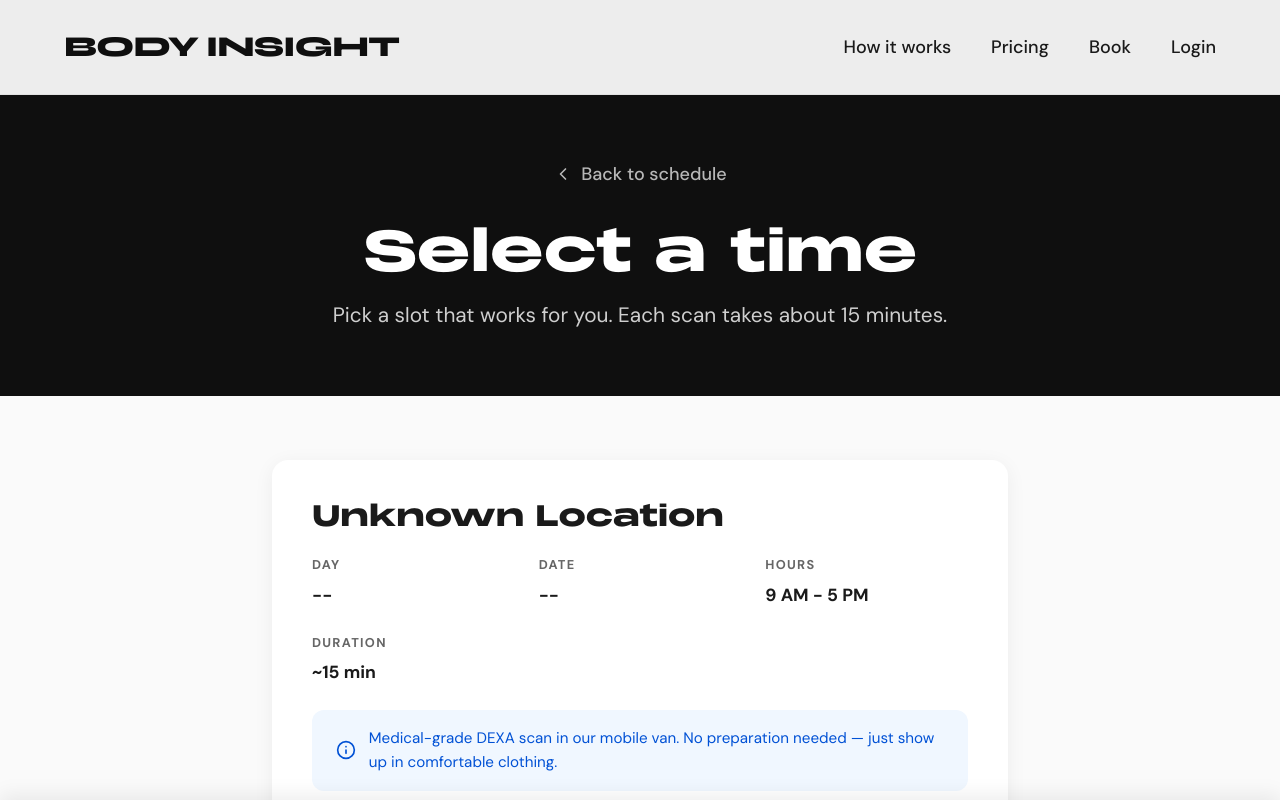
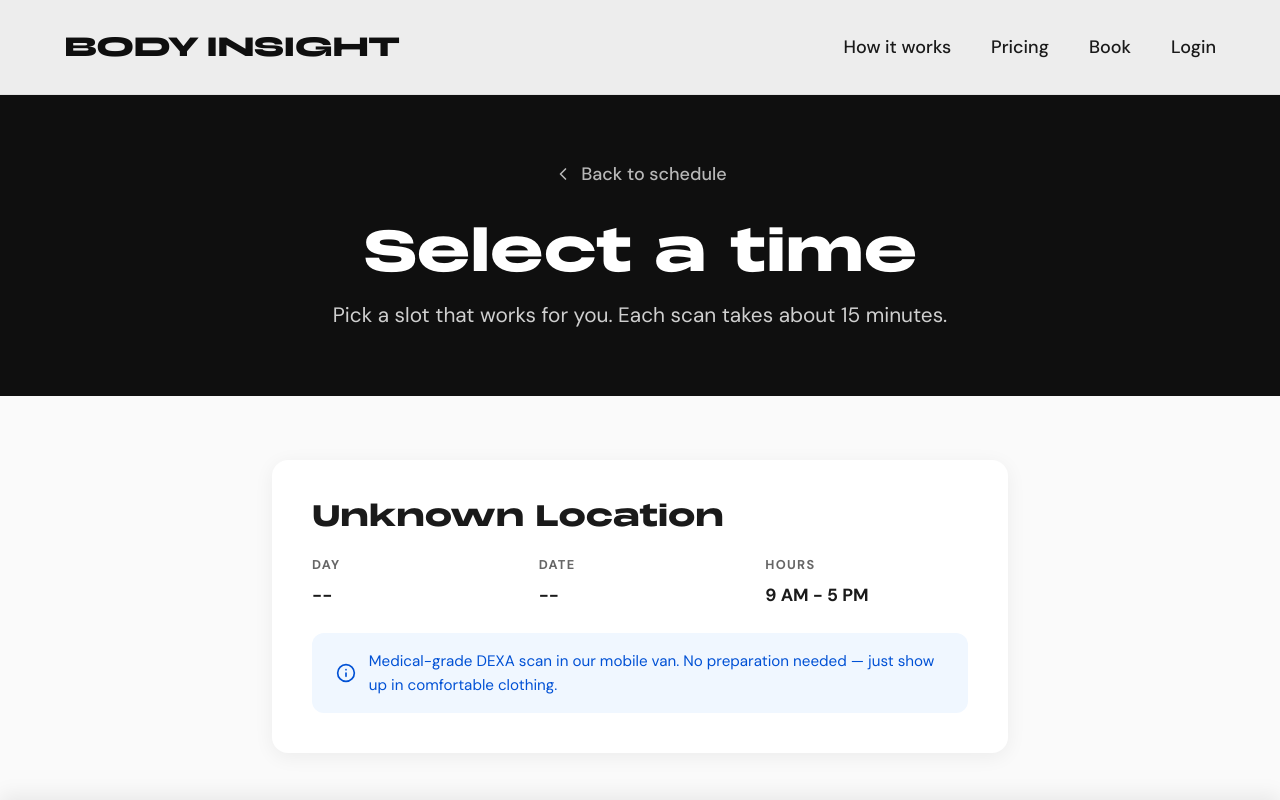
Before and after one commit to bolte-commits/webv5, a Next.js app: page /select-time in a window 1280 px wide. Shown: the top 800 px of the page. Built offline with nearby package versions, Linux system fonts and the light colour scheme.

Commit message:
Update page.tsx

```diff
--- a/src/app/select-time/page.tsx
+++ b/src/app/select-time/page.tsx
@@ -94,10 +94,6 @@ function SelectTimeContent() {
               <div className={styles.detailLabel}>Hours</div>
               <div className={styles.detailValue}>{time}</div>
             </div>
-            <div className={styles.detailItem}>
-              <div className={styles.detailLabel}>Duration</div>
-              <div className={styles.detailValue}>~15 min</div>
-            </div>
           </div>
           <div className={styles.scanInfo}>
             <svg
```
